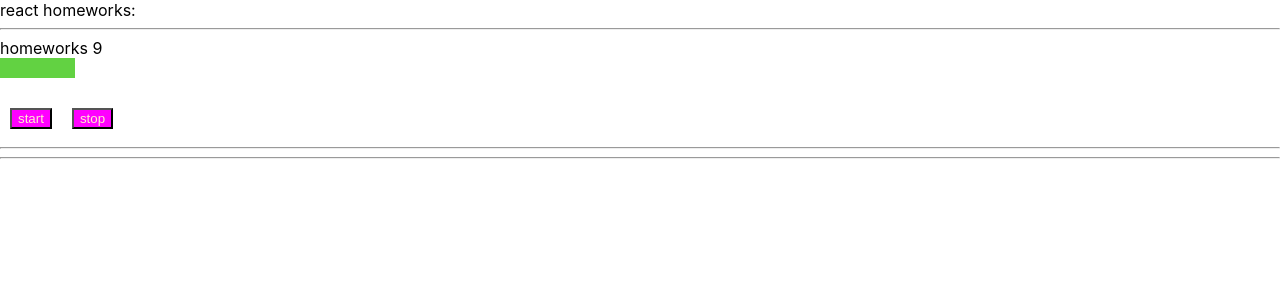
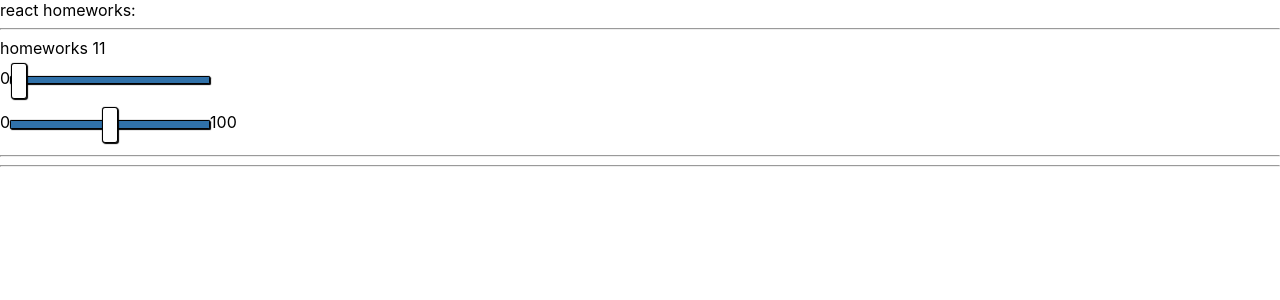
Before and after one commit to DmitriAleks/DZ, a React (Create React App) app in the folder TrubeDz/: page / in a window 1280 px wide. Shown: the top 300 px of the page. Built offline with nearby package versions, Linux system fonts and the light colour scheme.

Commit message:
HWN11 create slider

```diff
--- a/TrubeDz/src/p1-main/m1-ui/u1-app/App.tsx
+++ b/TrubeDz/src/p1-main/m1-ui/u1-app/App.tsx
@@ -9,6 +9,7 @@
 import HW7 from '../../../p2-homeworks/h7/HW7'
 import HW8 from "../../../p2-homeworks/h8/HW8";
 import HW9 from "../../../p2-homeworks/h9/HW9";
+import HW11 from "../../../p2-homeworks/h11/HW11";
 
 function App() {
     return (
@@ -22,7 +23,8 @@
             {/*<HW6/>*/}
             {/*<HW7/>*/}
             {/*<HW8/>*/}
-            <HW9/>
+            {/*<HW9/>*/}
+            <HW11/>
         </div>
     )
 }
--- a/TrubeDz/src/p2-homeworks/h11/HW11.tsx
+++ b/TrubeDz/src/p2-homeworks/h11/HW11.tsx
@@ -5,7 +5,9 @@
 function HW11() {
     const [value1, setValue1] = useState(0);
     const [value2, setValue2] = useState(100);
-
+const onChangeRange = (value: number) => {
+    setValue1(value)
+}
     return (
         <div>
             <hr/>
@@ -15,6 +17,10 @@
             <div>
                 <span>{value1}</span>
                 <SuperRange
+                    min={0}
+                    max={100}
+                    value={value1}
+                    onChangeRange={onChangeRange}
                     // сделать так чтоб value1 изменялось
                 />
             </div>
@@ -22,6 +28,8 @@
             <div>
                 <span>{value1}</span>
                 <SuperDoubleRange
+                    max={100}
+                    min={0}
                     // сделать так чтоб value1 и value2 изменялось
                 />
                 <span>{value2}</span>
--- a/TrubeDz/src/p2-homeworks/h11/common/c7-SuperRange/SuperRange.module.css
+++ b/TrubeDz/src/p2-homeworks/h11/common/c7-SuperRange/SuperRange.module.css
@@ -1,3 +1,85 @@
-.range {
-
+input[type=range] {
+    -webkit-appearance: none;
+    margin: 18px 0;
+    width: 200px;
 }
+input[type=range]:focus {
+    outline: none;
+}
+input[type=range]::-webkit-slider-runnable-track {
+    width: 100%;
+    height: 8.4px;
+    cursor: pointer;
+    box-shadow: 1px 1px 1px #000000, 0px 0px 1px #0d0d0d;
+    background: #3071a9;
+    border-radius: 1.3px;
+    border: 0.2px solid #010101;
+}
+input[type=range]::-webkit-slider-thumb {
+    box-shadow: 1px 1px 1px #000000, 0px 0px 1px #0d0d0d;
+    border: 1px solid #000000;
+    height: 36px;
+    width: 16px;
+    border-radius: 3px;
+    background: #ffffff;
+    cursor: pointer;
+    -webkit-appearance: none;
+    margin-top: -14px;
+}
+input[type=range]:focus::-webkit-slider-runnable-track {
+    background: #367ebd;
+}
+input[type=range]::-moz-range-track {
+    width: 100%;
+    height: 8.4px;
+    cursor: pointer;
+    box-shadow: 1px 1px 1px #000000, 0px 0px 1px #0d0d0d;
+    background: #3071a9;
+    border-radius: 1.3px;
+    border: 0.2px solid #010101;
+}
+input[type=range]::-moz-range-thumb {
+    box-shadow: 1px 1px 1px #000000, 0px 0px 1px #0d0d0d;
+    border: 1px solid #000000;
+    height: 36px;
+    width: 16px;
+    border-radius: 3px;
+    background: #ffffff;
+    cursor: pointer;
+}
+input[type=range]::-ms-track {
+    width: 100%;
+    height: 8.4px;
+    cursor: pointer;
+    background: transparent;
+    border-color: transparent;
+    border-width: 16px 0;
+    color: transparent;
+}
+input[type=range]::-ms-fill-lower {
+    background: #2a6495;
+    border: 0.2px solid #010101;
+    border-radius: 2.6px;
+    box-shadow: 1px 1px 1px #000000, 0px 0px 1px #0d0d0d;
+}
+input[type=range]::-ms-fill-upper {
+    background: #3071a9;
+    border: 0.2px solid #010101;
+    border-radius: 2.6px;
+    box-shadow: 1px 1px 1px #000000, 0px 0px 1px #0d0d0d;
+}
+input[type=range]::-ms-thumb {
+    box-shadow: 1px 1px 1px #000000, 0px 0px 1px #0d0d0d;
+    border: 1px solid #000000;
+    height: 36px;
+    width: 16px;
+    border-radius: 3px;
+    background: #ffffff;
+    cursor: pointer;
+}
+input[type=range]:focus::-ms-fill-lower {
+    background: #3071a9;
+}
+input[type=range]:focus::-ms-fill-upper {
+    background: #367ebd;
+}
--- a/TrubeDz/src/p2-homeworks/h11/common/c8-SuperDoubleRange/SuperDoubleRange.tsx
+++ b/TrubeDz/src/p2-homeworks/h11/common/c8-SuperDoubleRange/SuperDoubleRange.tsx
@@ -1,6 +1,8 @@
-import React from "react";
+import React, {DetailedHTMLProps, InputHTMLAttributes} from "react";
 
-type SuperDoubleRangePropsType = {
+type DefaultInputPropsType = DetailedHTMLProps<InputHTMLAttributes<HTMLInputElement>, HTMLInputElement>;
+
+type SuperDoubleRangePropsType =DefaultInputPropsType &  {
     onChangeRange?: (value: [number, number]) => void
     value?: [number, number]
     // min, max, step, disable, ...
@@ -9,6 +11,8 @@
 const SuperDoubleRange: React.FC<SuperDoubleRangePropsType> = (
     {
         onChangeRange, value,
+        ...restProps
+
         // min, max, step, disable, ...
     }
 ) => {
@@ -16,7 +20,7 @@
 
     return (
         <>
-            DoubleRange
+            <input type="range" />
         </>
     );
 }
```
